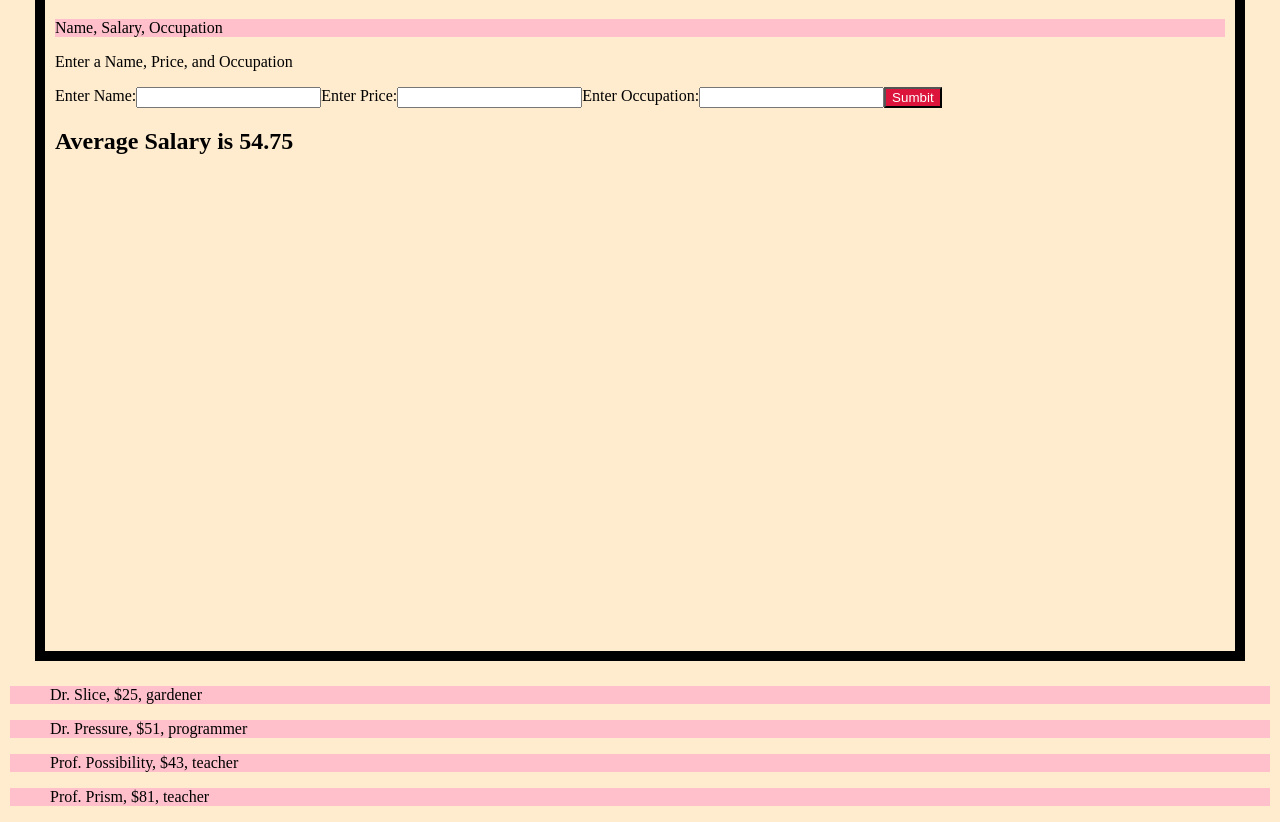
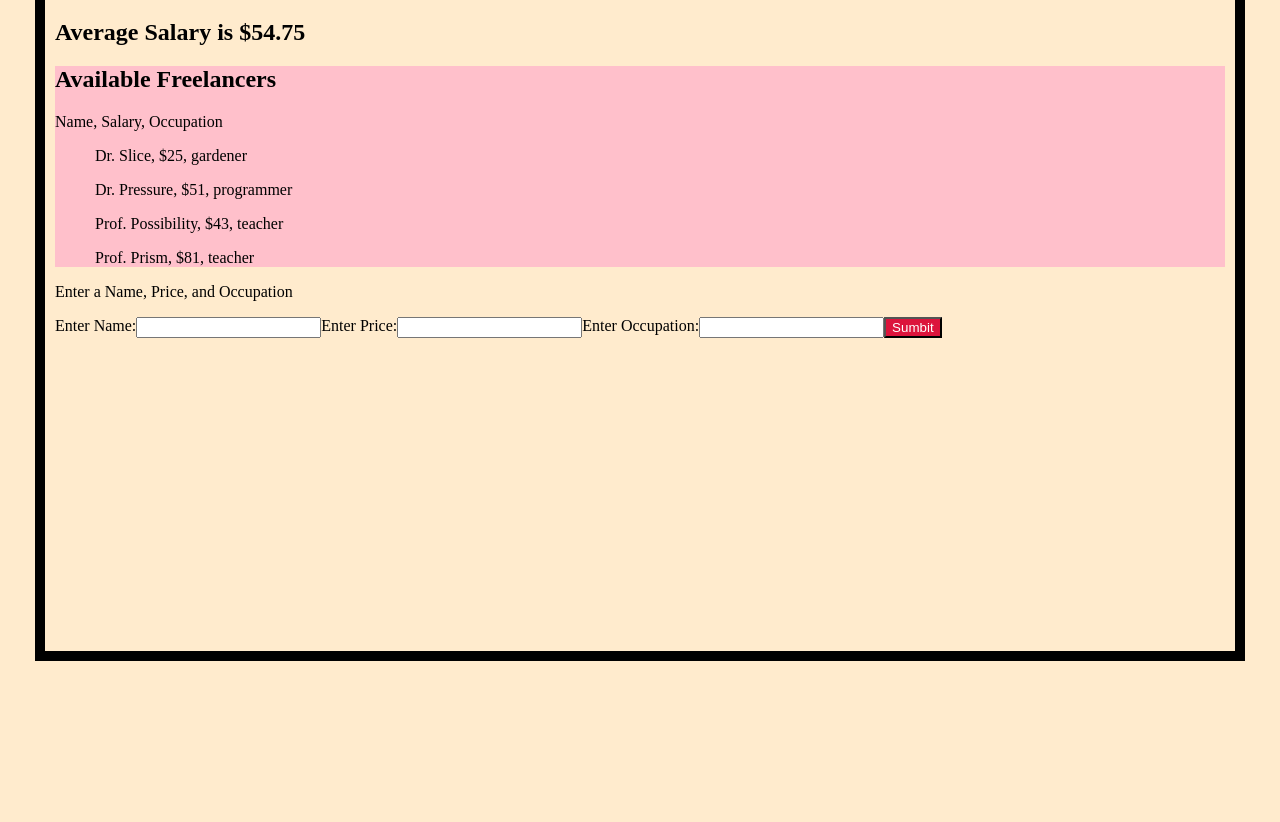
Before and after one commit to C-Keaton/Unit2.FreelancerForum, a plain HTML site: page index.html in a window 1280 px wide. Both pictures are taken after a click on the button "Sumbit". Shown: the part 106-928 px from the top of the page. After the commit the page ends 800 px from the top, so only its background shows below. Drawn offline with Linux system fonts and the light colour scheme.

Commit message:
Fixed 3 main problems

```diff
--- a/index.html
+++ b/index.html
@@ -8,7 +8,10 @@
   <body>
     <div>
       <h1>Freelancer Forum</h1>
+      <h2 id="avgText"></h2>
+
       <section id="FreelancersList">
+        <h2>Available Freelancers</h2>
         <p>Name, Salary, Occupation</p>
         <ul></ul>
       </section>
@@ -26,7 +29,6 @@
 
         <button type="submit" >Sumbit</button>
       </section>
-      <h2 id="avgText"></h2>
 
     </div>
   </body>
--- a/main.js
+++ b/main.js
@@ -1,9 +1,8 @@
 
 /*
-  Biggest Problems for Tomorrow:
-  1) The List of Freelaancers is not in under #FreelancersList and instead underneath the <div>
-  2) The User Input for Names, Price, and Occupation submit without pressing the Submit button(The submit the form everytime I click the form)
-  3) Because of problem 2, the newPerson array sbmits before all areas are filled out resulting in excessive creation of new <ul>
+  Small problem:
+  When creating a new profile while the function addFreelancer() is running will displlay the profile twice on the page
+  User can put in empty Price form which will resulte in NaN
 */
 
 
@@ -26,11 +25,13 @@ function listFirstThreeElements () {
   console.log(freelancers[2])
 
   for (let x = 0; x < 3; x++) {
+    const freelancersId = document.getElementById("FreelancersList")
+
     showcaseFreelancers = [freelancers[x].name, " $" + freelancers[x].price, " " + freelancers[x].occupation]
     const newSlot = document.createElement('ul');
-    const y = document.createTextNode(showcaseFreelancers)
-    newSlot.appendChild(y)
-    document.body.appendChild(newSlot)
+    const addText = document.createTextNode(showcaseFreelancers)
+    newSlot.appendChild(addText)
+    freelancersId.appendChild(newSlot)
   }
 }
 listFirstThreeElements()
@@ -50,9 +51,9 @@ function addFreelancer() {
     //Couldnt use .split to split them up
     const showcaseFreelancers = [freelancers[i].name, " $" + freelancers[i].price, " " + freelancers[i].occupation]
     const newSlot = document.createElement('ul');
-    const y = document.createTextNode(showcaseFreelancers)
-    newSlot.appendChild(y)
-    document.body.appendChild(newSlot)
+    const addText = document.createTextNode(showcaseFreelancers)
+    newSlot.appendChild(addText)
+    freelancersId.appendChild(newSlot)
 
     i++
   }
@@ -61,20 +62,34 @@ function addFreelancer() {
 function calculateAveragePrice() {
   let sum = freelancers.reduce((acc, freelancers) => acc = acc + freelancers.price, 0)
   average = sum / freelancers.length
-  return average
+
+  //.toFixed rounds it to the hundrenth decimal
+  return average.toFixed(2)
 }
 
 const showAvg = calculateAveragePrice()
 showcaseAvg = document.querySelector('#avgText')
-showcaseAvg.innerText = `Average Salary is ${showAvg}`
+showcaseAvg.innerText = `Average Salary is $${showAvg}`
 
-const form = document.getElementById('form')
-form.addEventListener("click", (event) => {
+const button = document.querySelector('button')
+button.addEventListener("click", (event) => {
   event.preventDefault();
 
   const inputName = document.getElementById('name')
   const inputPrice = document.getElementById('price')
   const inputJob = document.getElementById('occupation')
+
+  //Requires inputName and inputJob to be filled out (Couldn;t figure out how to do inputPrice)
+  if (inputName.value == "") {
+    console.log("Please Fill out Name Form")
+    return
+  }
+
+  if (inputJob.value == "") {
+    console.log("Please Fill out Occupation Form")
+    return
+  }
+  console.log("Logged")
 
   const newPerson = []
   newPerson["name"]= inputName.value
@@ -82,23 +97,16 @@ form.addEventListener("click", (event) => {
   newPerson["occupation"]= inputJob.value
   freelancers[freelancers.length] = newPerson
 
-  showcaseFreelancers = [freelancers[freelancers.length].name, " $" + freelancers[freelancers.length].price, " " + freelancers[freelancers.length].occupation]
+  const freelancersId = document.getElementById("FreelancersList")
+
+  showcaseFreelancers = [freelancers[freelancers.length-1].name, " $" + freelancers[freelancers.length-1].price, " " + freelancers[freelancers.length-1].occupation]
   const newSlot = document.createElement('ul');
-  const y = document.createTextNode(showcaseFreelancers)
-  newSlot.appendChild(y)
-  document.body.appendChild(newSlot)
+  const addText = document.createTextNode(showcaseFreelancers)
+  newSlot.appendChild(addText)
+  freelancersId.appendChild(newSlot)
 
-
+  calculateAveragePrice()
+  const showAvg = calculateAveragePrice()
+  showcaseAvg = document.querySelector('#avgText')
+  showcaseAvg.innerText = `Average Salary is $${showAvg}`
 })
-
-// const newArray = []
-// const combine = []
-
-// const enterName = prompt("Enter a Name, Price, and Occupation (Please Seperate by commas)", "Dr. Kuron, 57, astronaut")
-// const splitValue = enterName.split(", ");
-// splitValue.forEach((enterName) => newArray.push(enterName));
-
-// combine["name"]= newArray[0]
-// combine["price"]= parseInt(newArray[1])
-// combine["occupation"]= newArray[2]
-// freelancers[freelancers.length] = combine
```
